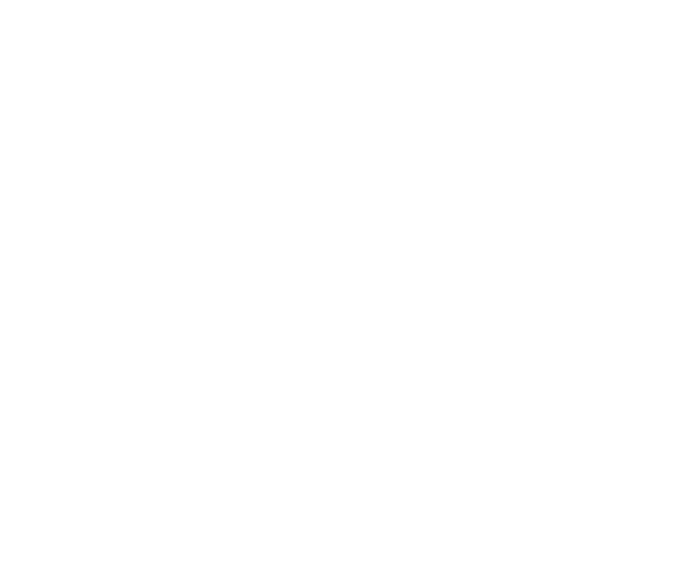
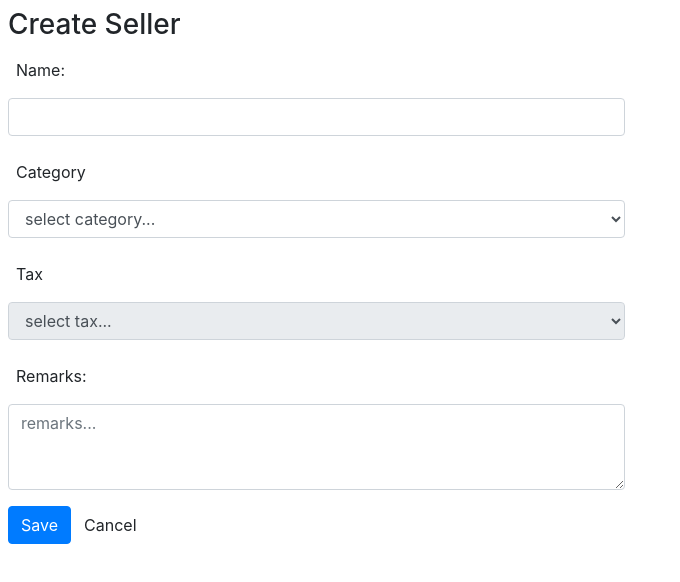
Before and after one commit to JaimeSalas/starting-with-angular, an Angular app in the folder game-catalog/: page /sellers/new in a window 1280 px wide. Before the commit this address led to /. Shown: the top 582 px of the page, without its empty margins (0-680 px from the left). Built offline with nearby package versions, Linux system fonts and the light colour scheme.

Commit message:
added reactive form

```diff
--- a/game-catalog/angular.json
+++ b/game-catalog/angular.json
@@ -95,5 +95,8 @@
         }
       }
     }
+  },
+  "cli": {
+    "analytics": false
   }
 }
--- a/game-catalog/src/app/app.routes.ts
+++ b/game-catalog/src/app/app.routes.ts
@@ -6,6 +6,6 @@
 export const appRoutes: Routes = [
   { path: 'games', component: GameListComponent },
   { path: 'games/new', component: CreateGameComponent },
-  { path: 'seller/new', component: CreateSellerComponent },
+  { path: 'sellers/new', component: CreateSellerComponent },
   { path: '', redirectTo: '/games', pathMatch: 'full' },
 ];
--- a/game-catalog/src/app/seller/create-seller.component.html
+++ b/game-catalog/src/app/seller/create-seller.component.html
@@ -5,9 +5,18 @@
 </div>
 <div class="row">
   <div class="col-6">
-    <form [formGroup]="newSellerForm" (ngSubmit)="saveSeller(newSellerForm.value)">
+    <form [formGroup]="newSellerForm" (ngSubmit)="saveSeller(newSellerForm)">
+      <div class="form-group">
+        <label for="name">Name:</label>
+        <em *ngIf="name.valid && name.dirty && name?.errors?.['nameValid']">Not start by capital</em>
+        <input type="text" formControlName="name" class="form-control">
+      </div>
+
       <div class="form-group">
         <label for="sellercategory">Category</label>
+        <em *ngIf="category.invalid && category.dirty" [ngClass]="{ 'category.invalid && category.dirty': '.error' }" class="float-right">
+          Required
+        </em>
         <select formControlName="category" class="form-control" (change)="onChangeCategory($event)">
           <option value="">select category...</option>
           <option [value]="categoryLookup.id" *ngFor="let categoryLookup of categoryLookupCollection">
@@ -17,8 +26,14 @@
       </div>
       <div class="form-group">
         <label for="tax">Tax</label>
-        <select class="form-control">
+        <em *ngIf="tax.invalid && tax.dirty" [ngClass]="{ 'tax.invalid && tax.dirty': '.error' }" class="float-right">
+          Required
+        </em>
+        <select formControlName="tax" class="form-control">
           <option value="">select tax...</option>
+          <option [value]="taxLookup.id" *ngFor="let taxLookup of taxLookupCollection">
+            {{ taxLookup.name }}
+          </option>
         </select>
       </div>
       <div class="form-group">
--- a/game-catalog/src/app/seller/create-seller.component.ts
+++ b/game-catalog/src/app/seller/create-seller.component.ts
@@ -1,7 +1,26 @@
 import { Component, OnInit } from '@angular/core';
-import { FormGroup, FormControl, Validators } from '@angular/forms';
+import { FormGroup, FormControl, Validators, AbstractControl } from '@angular/forms';
 import { SellerCategoryService } from '../services/seller-category.service';
-import { ISellerCategory } from '../models';
+import { ISellerCategory, ITax } from '../models';
+
+interface Lookup {
+  id: number;
+  name: string;
+}
+
+const mapLookup = (obj: any) => ({
+  id: obj.id,
+  name: obj.name,
+});
+
+const nameValid = (control: AbstractControl): { [key: string]: any } | null => {
+  const firstLetter = control.value.toString()[0];
+  console.log(!!firstLetter && firstLetter !== firstLetter.toUpperCase());
+
+  return !!firstLetter && firstLetter !== firstLetter.toUpperCase()
+    ? { nameValid: 'invalid name' }
+    : null;
+};
 
 @Component({
   selector: 'app-create-seller',
@@ -28,16 +47,33 @@
       }
     `,
   ],
+  providers: [
+
+  ]
 })
 export class CreateSellerComponent implements OnInit {
-  categoryLookupCollection: Array<any> = [];
+  categoryLookupCollection: Array<Lookup> = [];
+  categoryTaxes: Array<{ categoryId: number; taxes: ITax[] }> = [];
+  taxLookupCollection: Array<Lookup> = [];
   newSellerForm!: FormGroup;
   category!: FormControl;
+  tax!: FormControl;
+  name!: FormControl;
 
   constructor(private sellerCategoryService: SellerCategoryService) {}
 
   onChangeCategory(event: any) {
-    console.log(event.target.value);
+    const selectedCategoryId = event.target.value;
+    if (selectedCategoryId) {
+      const { taxes } = this.categoryTaxes.find(
+        (ct) => ct.categoryId === +selectedCategoryId
+      ) as { categoryId: number; taxes: ITax[] };
+      this.taxLookupCollection = taxes.map(mapLookup);
+      this.tax.enable();
+    } else {
+      this.tax.disable();
+      this.tax.setValue('');
+    }
   }
 
   saveSeller(formValues: any) {
@@ -45,24 +81,34 @@
   }
 
   ngOnInit(): void {
-    this.initForm();
     const categories = this.sellerCategoryService.getSellerCategories();
     this.populateCategoryLookupCollection(categories);
+    this.populateCategoryTaxes(categories);
+    this.initForm();
   }
 
   private initForm() {
     this.category = new FormControl('', Validators.required);
+    this.tax = new FormControl('', Validators.required);
+    this.name = new FormControl('', [Validators.required, nameValid])
     this.newSellerForm = new FormGroup({
-      category: this.category
+      category: this.category,
+      tax: this.tax,
+      name: this.name
     });
+    this.tax.disable();
   }
 
   private populateCategoryLookupCollection(
     categories: ISellerCategory[]
   ): void {
-    this.categoryLookupCollection = categories.map((category) => ({
-      id: category.id,
-      name: category.name,
+    this.categoryLookupCollection = categories.map(mapLookup);
+  }
+
+  private populateCategoryTaxes(categories: ISellerCategory[]): void {
+    this.categoryTaxes = categories.map((c) => ({
+      categoryId: c.id,
+      taxes: [...c.taxes],
     }));
   }
 }
```
Also changed, not shown: game-catalog/src/app/services/seller-category.service.ts (+7 -0 lines).
